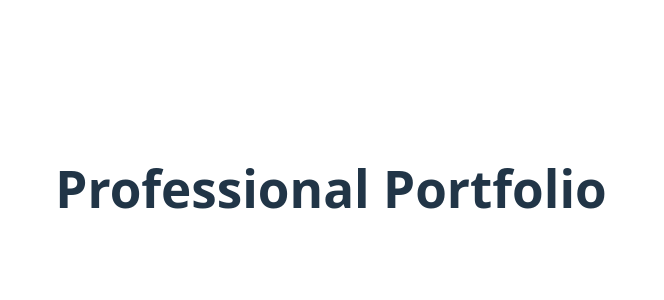
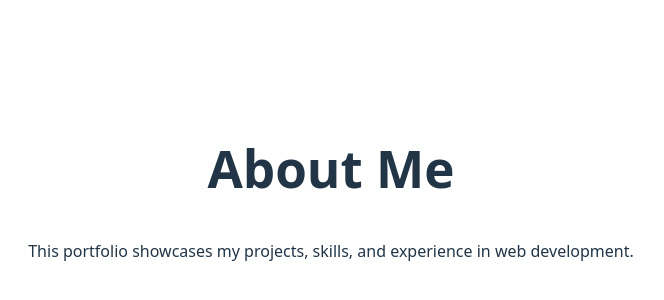
Before and after one commit to nic227/AFD-Assignment, a React (Vite) app: page /about in a window 1280 px wide. Shown: the part 212-512 px from the top of the page, without its empty margins (309-973 px from the left). Built offline with nearby package versions, Linux system fonts and the light colour scheme.

Commit message:
Add About page route

```diff
--- a/src/app/App.tsx
+++ b/src/app/App.tsx
@@ -1,11 +1,19 @@
-import AppRoutes from '../routes/AppRoutes';
-import './App.css';
+import { Routes, Route } from "react-router-dom";
+import HomePage from "../pages/HomePage";
+import AboutPage from "../pages/AboutPage";
+import ProjectsPage from "../pages/ProjectsPage";
+import ContactPage from "../pages/ContactPage";
+import "./App.css";
 
 function App() {
   return (
     <div>
-      <h1>Professional Portfolio</h1>
-      <AppRoutes />
+      <Routes>
+        <Route path="/" element={<HomePage />} />
+        <Route path="/about" element={<AboutPage />} />
+        <Route path="/projects" element={<ProjectsPage />} />
+        <Route path="/contact" element={<ContactPage />} />
+      </Routes>
     </div>
   );
 }
--- /dev/null
+++ b/src/pages/AboutPage.tsx
@@ -0,0 +1,13 @@
+const AboutPage = () => {
+  return (
+    <section>
+      <h1>About Me</h1>
+      <p>
+        This portfolio showcases my projects, skills, and experience in web
+        development.
+      </p>
+    </section>
+  );
+};
+
+export default AboutPage;
```
